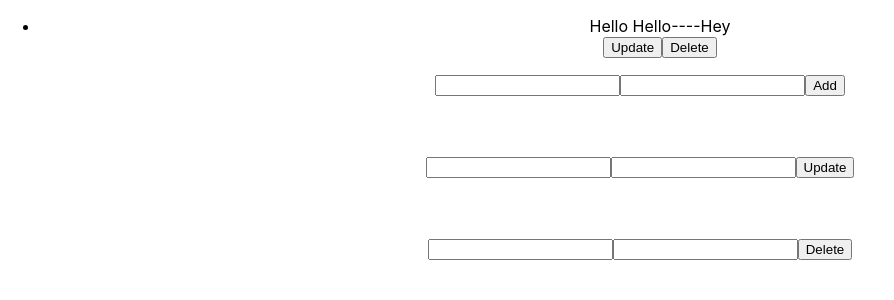
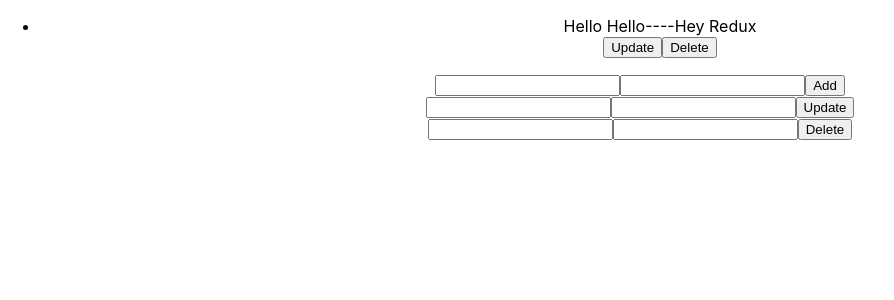
Before and after one commit to sivagurusrinivas/redux-react, a React (Create React App) app: page / in a window 1280 px wide. Shown: the top 300 px of the page, without its empty margins (0-894 px from the left). Built offline with nearby package versions, Linux system fonts and the light colour scheme.

Commit message:
React and Redux Integration Completed. Presentation Pending.

```diff
--- a/package.json
+++ b/package.json
@@ -5,6 +5,7 @@
   "dependencies": {
     "react": "^16.7.0",
     "react-dom": "^16.7.0",
+    "react-redux": "^6.0.0",
     "react-scripts": "2.1.3",
     "redux": "^4.0.1"
   },
--- a/src/App.js
+++ b/src/App.js
@@ -1,6 +1,7 @@
 import React, { Component } from 'react';
 import './App.css';
 import PostList from './PostList';
+import {connect} from 'react-redux'
 
 class App extends Component {
   constructor(){
@@ -15,7 +16,7 @@
       addActive:true,
       updateActive:false,
       deleteActive:false,
-      postId:0,
+      postCount:0,
       posts:[{postId:100,postName:"Hello Hello",postComment:"Hey"}],
       currentPost:{}
     }
@@ -29,19 +30,26 @@
    const newPostName = this.addPostName.current.value;
    const newPostComment = this.addPostComment.current.value;
 
-    this.setState((state,props)=>({
-      postId:state.postId+1,
-      posts:[...state.posts,{postId:state.postId+1,postName:newPostName,postComment:newPostComment}]
-    }));
+   const addPayload =  {
+    postName: newPostName,
+    postComment: newPostComment
+}
+this.props.addPost(addPayload);
+
+    // this.setState((state,props)=>({
+    //   postId:state.postCount+1,
+    //   posts:[...state.posts,{postId:state.postCount+1,postName:newPostName,postComment:newPostComment}]
+    // }));
   }
   populateUpdatePost = (postId) =>(e)=>{
-    console.log("Populate Update  "+postId);
-    this.state.posts.forEach((post)=>{
+    this.props.toggleUpdateForm();
+    this.props.posts.forEach((post)=>{
       if(post.postId===postId){
 
-        this.setState((state,props)=>({
-          currentPost:post
-        }));
+        // this.setState((state,props)=>({
+        //   currentPost:post
+        // }));
+        this.props.setCurrentPost({post:post});
         this.updatePostName.current.value=post.postName;
         this.updatePostComment.current.value=post.postComment;
       }
@@ -50,13 +58,14 @@
   }
 
   populateDeletePost = (postId) =>(e)=>{
-    console.log("Populate Update  "+postId);
-    this.state.posts.forEach((post)=>{
+    console.log("Populate Delete  "+postId);
+    this.props.posts.forEach((post)=>{
       if(post.postId===postId){
 
-        this.setState((state,props)=>({
-          currentPost:post
-        }));
+        // this.setState((state,props)=>({
+        //   currentPost:post
+        // }));
+        this.props.setCurrentPost({post:post});
         this.deletePostName.current.value=post.postName;
         this.deletePostComment.current.value=post.postComment;
       }
@@ -65,61 +74,115 @@
   }
   updatePost = e => {
     e.preventDefault();
-    const updatePostId = this.state.currentPost.postId;
+    const updatePostId = this.props.currentPost.postId;
    const updatePostName = this.updatePostName.current.value;
    const updatePostComment = this.updatePostComment.current.value;
-    this.setState((state,props)=>({
-      posts:state.posts.map((post)=>{
-        if(post.postId===updatePostId){
-          post.postName=updatePostName
-          post.postComment=updatePostComment
-          return post
-        }
-        return post
-      })
-    }));
+
+   const updatePayload = {
+     postId:updatePostId,
+     postName:updatePostName,
+     postComment:updatePostComment
+   }
+   this.props.updatePost(updatePayload);
+    // this.setState((state,props)=>({
+    //   posts:state.posts.map((post)=>{
+    //     if(post.postId===updatePostId){
+    //       post.postName=updatePostName
+    //       post.postComment=updatePostComment
+    //       return post
+    //     }
+    //     return post
+    //   })
+    // }));
   }
 
   deletePost = e => {
     e.preventDefault();
-    const deletePostId = this.state.currentPost.postId;
-    this.setState((state,props)=>({
-      posts:state.posts.filter(post=>post.postId!==deletePostId)
-    }));
+    const deletePostId = this.props.currentPost.postId;
+    const deletPayload={
+      postId:deletePostId
+    }
+    this.props.deletePost(deletPayload);
+    // this.setState((state,props)=>({
+    //   posts:state.posts.filter(post=>post.postId!==deletePostId)
+    // }));
   }
   render() {
-    return (
-      <div className="App">
-      <PostList posts={this.state.posts} populateUpdatePost={this.populateUpdatePost} populateDeletePost={this.populateDeletePost}/>
-      <form>
+    let activeForm;
 
+    if(this.props.addActive){
+       activeForm=(
+        <div className="addForm">
         <input ref={this.addPostName} type="text"></input>
         <input ref={this.addPostComment} type="text"></input>
         <button onClick={this.addPost}>Add</button>
-
-
-        <br></br>
-        <br></br>
-        <br></br>
-        <br></br>
+        </div>
+      )
+    }
+    else if(this.props.updateActive){
+       activeForm=(
+        <div className="updateForm">
         <input ref={this.updatePostName} type="text"></input>
         <input ref={this.updatePostComment} type="text"></input>
         <button onClick={this.updatePost}>Update</button>
-
-
-
-        <br></br>
-        <br></br>
-        <br></br>
-        <br></br>
+        </div>
+      )
+    }
+    else if(this.props.deleteActive){
+       activeForm=(
+        <div className="deleteForm">
         <input ref={this.deletePostName} type="text" readOnly></input>
         <input ref={this.deletePostComment} type="text" readOnly></input>
         <button onClick={this.deletePost}>Delete</button>
+        </div>
+      )
+    }
+    return (
+      <div className="App">
+      <PostList posts={this.props.posts} populateUpdatePost={this.populateUpdatePost} populateDeletePost={this.populateDeletePost}/>
+      <form>
+
+      <div className="addForm">
+        <input ref={this.addPostName} type="text"></input>
+        <input ref={this.addPostComment} type="text"></input>
+        <button onClick={this.addPost}>Add</button>
+        </div>
+        <div className="updateForm">
+        <input ref={this.updatePostName} type="text"></input>
+        <input ref={this.updatePostComment} type="text"></input>
+        <button onClick={this.updatePost}>Update</button>
+        </div>
+        <div className="deleteForm">
+        <input ref={this.deletePostName} type="text" readOnly></input>
+        <input ref={this.deletePostComment} type="text" readOnly></input>
+        <button onClick={this.deletePost}>Delete</button>
+        </div>
 
       </form>
       </div>
     );
   }
 }
+const mapStateToProps = (state)=>{
+  return{
+    addActive:state.addActive,
+      updateActive:state.updateActive,
+      deleteActive:state.deleteActive,
+      postCount:state.postCount,
+      posts:state.posts,
+      currentPost:state.currentPost
+  }
+}
 
-export default App;
+const mapDispatchToProps = (dispatch)=>{
+  return {
+    toggleAddForm:()=>dispatch({type:'TOGGLE_ADD_FORM'}),
+    toggleUpdateForm:()=>dispatch({type:'TOGGLE_UPDATE_FORM'}),
+    toggleDeleteForm:()=>dispatch({type:'TOGGLE_DELETE_FORM'}),
+    addPost:(payload)=>dispatch( {type: 'ADD_POST',payload:payload}),
+    updatePost:(payload)=>dispatch( {type: 'UPDATE_POST',payload:payload}),
+    deletePost:(payload)=>dispatch( {type: 'DELETE_POST',payload:payload}),
+    setCurrentPost:(payload)=>dispatch( {type: 'SET_CURRENT_POST',payload:payload})
+  }
+}
+export default connect(mapStateToProps,mapDispatchToProps)(App);
--- a/src/index.js
+++ b/src/index.js
@@ -4,7 +4,13 @@
 import App from './App';
 import * as serviceWorker from './serviceWorker';
 
-ReactDOM.render(<App />, document.getElementById('root'));
+import {createStore}from 'redux';
+import reducer from './store/reducer'
+import { Provider} from 'react-redux'
+
+const store = createStore(reducer);
+
+ReactDOM.render(<Provider store={store}><App /></Provider>, document.getElementById('root'));
 
 // If you want your app to work offline and load faster, you can change
 // unregister() to register() below. Note this comes with some pitfalls.
--- /dev/null
+++ b/src/store/reducer.js
@@ -0,0 +1,79 @@
+const initialState={
+    addActive:true,
+    updateActive:false,
+    deleteActive:false,
+    postCount:0,
+    posts:[{postId:100,postName:"Hello Hello",postComment:"Hey Redux"}],
+    currentPost:{}
+}
+
+
+// const reducer = (state=initialState,action)=>{
+//     return state;
+// }
+
+const reducer = (state = initialState, action) => {
+
+    if(action.type==='SET_CURRENT_POST'){
+        return Object.assign({},state,{
+            currentPost:action.payload.post
+        })
+    }
+    else if(action.type==='TOGGLE_ADD_FORM'){
+        return Object.assign({},state,{
+            addActive:true,
+            updateActive:false,
+            deleteActive:false
+        })
+    }
+    else if(action.type==='TOGGLE_UPDATE_FORM'){
+        return Object.assign({},state,{
+            addActive:false,
+            updateActive:true,
+            deleteActive:false
+        })
+    }
+    else if(action.type==='TOGGLE_DELETE_FORM'){
+        return Object.assign({},state,{
+            addActive:false,
+            updateActive:false,
+            deleteActive:true
+        })
+    }
+    else if (action.type === 'ADD_POST') {
+        const updatedCount = state.postCount + 1;
+        return Object.assign({}, state, {
+            postCount: updatedCount
+        }, {
+            posts: [
+                ...state.posts, {
+                    postId: updatedCount,
+                    postName: action.payload.postName,
+                    postComment: action.payload.postComment
+                }
+            ]
+        })
+    }
+    else if(action.type === 'UPDATE_POST'){
+        return Object.assign({},state,{
+            posts:state.posts.map((post)=>{
+                if(post.postId===action.payload.postId){
+                    return {
+                        ...post,
+                        postName:action.payload.postName,
+                        postComment:action.payload.postComment
+                    }
+                }
+                return post
+            })
+        })
+    }
+    else if(action.type==='DELETE_POST'){
+        return Object.assign({},state,{
+            posts:state.posts.filter((post)=>post.postId!==action.payload.postId)
+        })
+    }
+    return state;
+}
+
+export default reducer;
```
Also changed, not shown: 1 other file (tests, documents, lock files or other folders).
